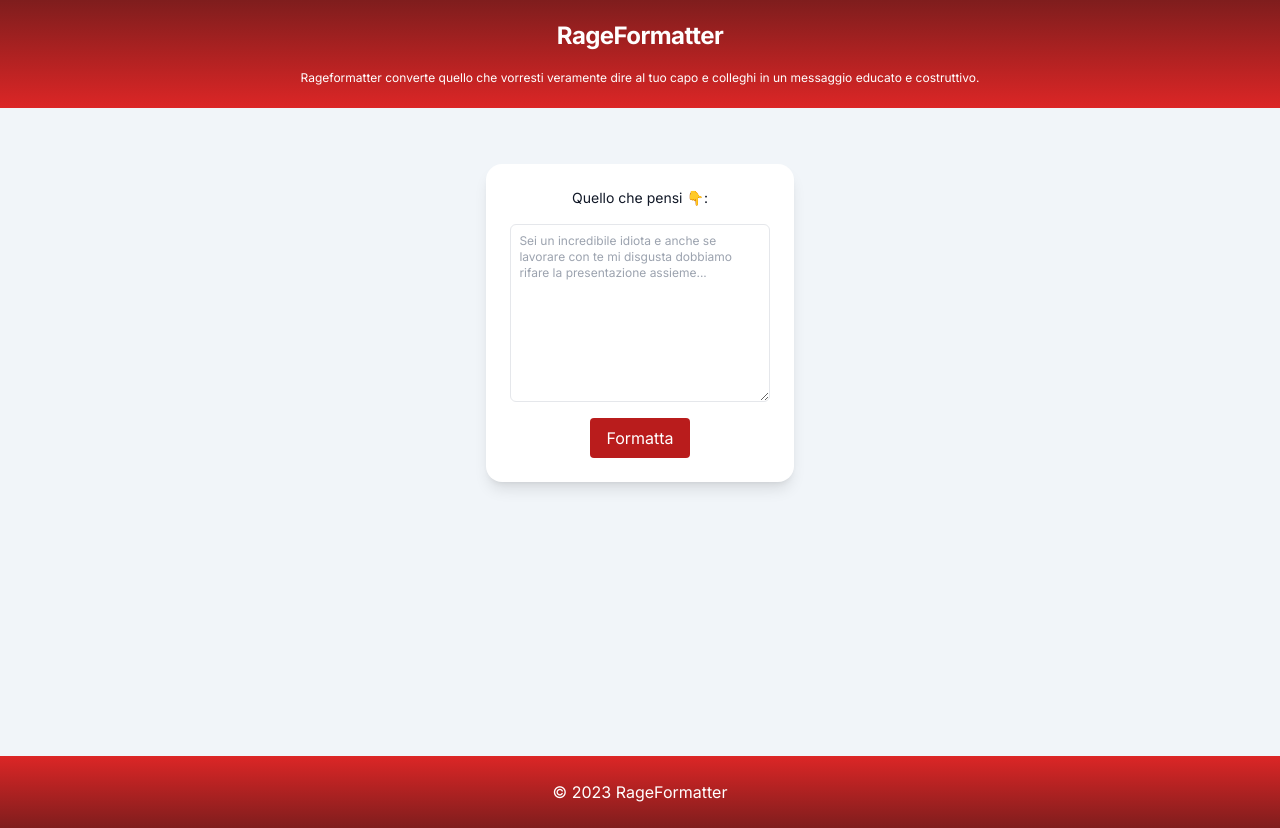
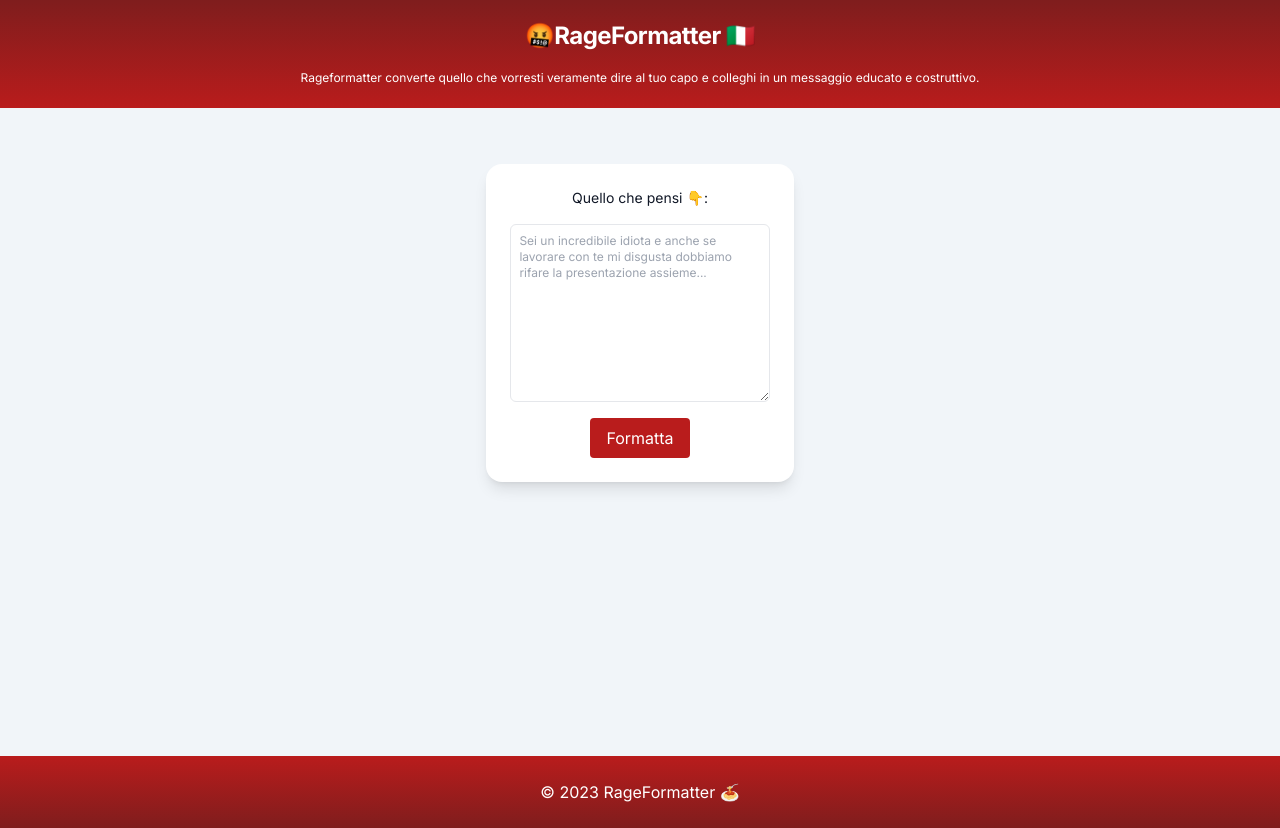
Before and after one commit to DataDavidProjects/rageformatter-nextjs, a Next.js app: page / in a window 1280 px wide. Built offline with nearby package versions, Linux system fonts and the light colour scheme.

Commit message:
copy to clipboard

```diff
--- a/package.json
+++ b/package.json
@@ -21,6 +21,7 @@
     "postcss": "8.4.26",
     "react": "18.2.0",
     "react-dom": "18.2.0",
+    "react-icons": "^4.10.1",
     "tailwindcss": "3.3.3",
     "typescript": "5.1.6"
   }
--- a/src/app/components/Footer.tsx
+++ b/src/app/components/Footer.tsx
@@ -2,9 +2,9 @@ import React from "react";
 
 const Footer = () => {
   return (
-    <footer className="bg-gradient-to-b from-red-600 to-red-900 text-white py-6 mt-auto">
+    <footer className="bg-gradient-to-b from-red-700 to-red-900 text-white py-6 mt-auto">
       <div className="container mx-auto text-center">
-        <p>© {new Date().getFullYear()} RageFormatter</p>
+        <p>© {new Date().getFullYear()} RageFormatter 🍝</p>
       </div>
     </footer>
   );
--- a/src/app/components/Header.tsx
+++ b/src/app/components/Header.tsx
@@ -2,10 +2,10 @@ import React from "react";
 
 const Header = () => {
   return (
-    <header className="bg-gradient-to-t from-red-600 to-red-900 text-white py-5 mb-auto">
+    <header className="bg-gradient-to-t from-red-700 to-red-900 text-white py-5 mb-auto">
       <div className="container mx-auto px-5 lg:px-0 text-center">
         <h1 className="text-2xl mb-4 font-bold tracking-tight">
-          RageFormatter
+          🤬RageFormatter 🇮🇹
         </h1>
 
         <p className="text-xs leading-relaxed">
--- a/src/app/components/MessageForm.tsx
+++ b/src/app/components/MessageForm.tsx
@@ -1,5 +1,6 @@
 "use client";
 import React, { useState, useEffect } from "react";
+import { FaRegCopy } from "react-icons/fa";
 import Script from "next/script";
 const MessageForm: React.FC = () => {
   const [message, setMessage] = useState("");
@@ -10,6 +11,17 @@ const MessageForm: React.FC = () => {
       setResponse("");
     }
   }, [message]);
+
+  const handleCopyToClipboard = () => {
+    navigator.clipboard
+      .writeText(response)
+      .then(() => {
+        console.log("Text successfully copied to clipboard!");
+      })
+      .catch((err) => {
+        console.error("Unable to copy text to clipboard", err);
+      });
+  };
 
   const handleSubmit = async (e: React.FormEvent<HTMLFormElement>) => {
     e.preventDefault();
@@ -70,17 +82,26 @@ const MessageForm: React.FC = () => {
         </button>
       </form>
       {response && (
-        <div className="bg-white p-6 max-w-sm mx-auto rounded-2xl shadow-lg flex flex-col  space-y-4 mt-10">
+        <div className="bg-white p-6 max-w-sm mx-auto rounded-2xl shadow-lg flex flex-col space-y-4 mt-10">
           <p className="text-sm text-center text-gray-900">
             Quello che dirai ☕ :
           </p>
+          <div className="relative mt-8">
             <textarea
               value={response}
               readOnly
               cols={30}
               rows={10}
-            className="mt-8 p-2 w-full border rounded-md text-xs bg-white"
+              className="p-2 w-full border rounded-md text-xs bg-white"
             />
+            <button
+              onClick={handleCopyToClipboard}
+              className="absolute top-2 right-2 text-gray-600 hover:text-gray-900"
+              title="Copy to clipboard"
+            >
+              <FaRegCopy size={20} />{" "}
+            </button>
+          </div>
         </div>
       )}
     </div>
```
Also changed, not shown: 2 other files (tests, documents, lock files or other folders). Lines whose indentation alone changed are shown as unchanged.
